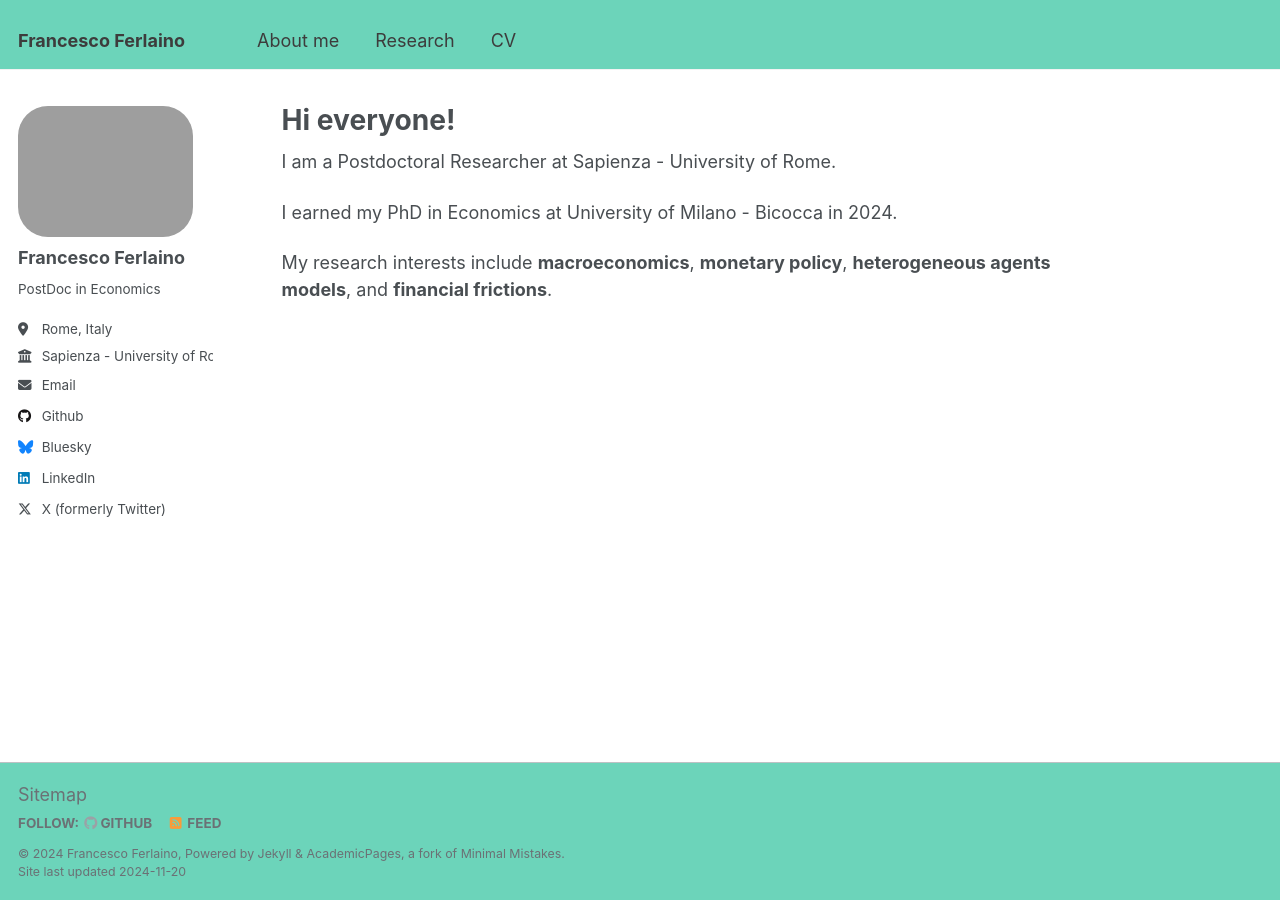
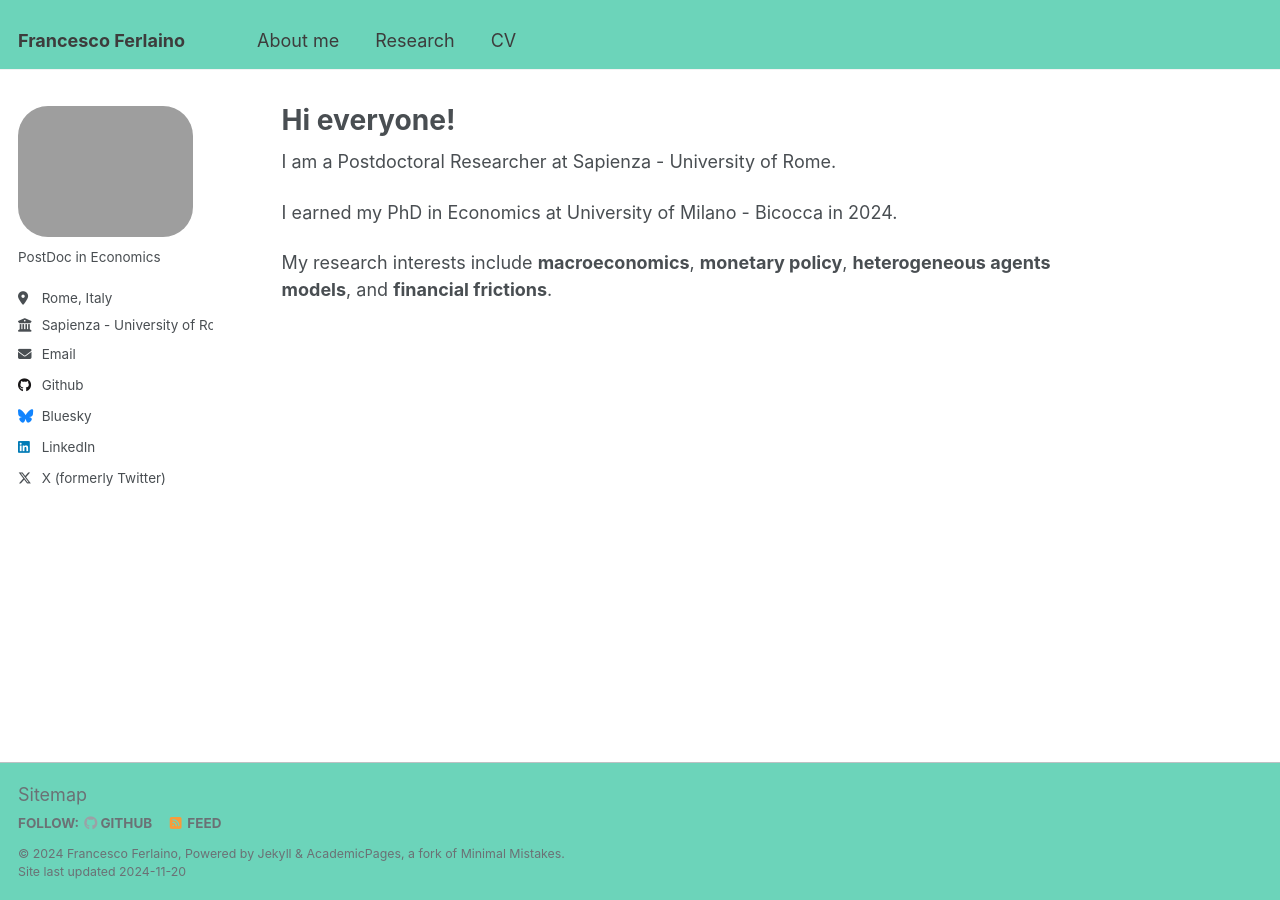
Before and after one commit to fraferla/fraferla.github.io, a Jekyll site: the page built from _pages/about.md, in a window 1280 px wide. Built offline with Jekyll 4.4.1, drawn with Linux system fonts in a browser that asks for light colours.

Commit message:
Update _config.yml

```diff
--- a/_config.yml
+++ b/_config.yml
@@ -22,7 +22,7 @@ repository               : "fraferla/fraferla.github.io"
 author:
   # Biographic information
   avatar           : "profile.png"
-  name             : "Francesco Ferlaino"
+  # name             : "Francesco Ferlaino"
   pronouns         : # example: "she/her"
   bio              : "PostDoc in Economics"
   location         : "Rome, Italy"
```
